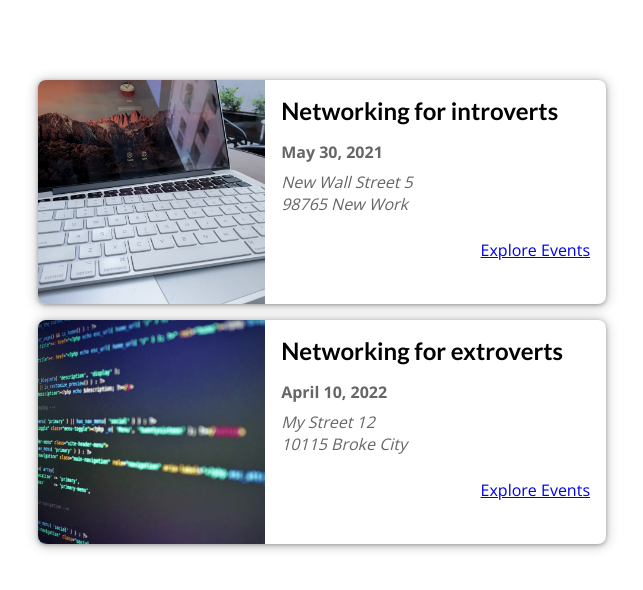
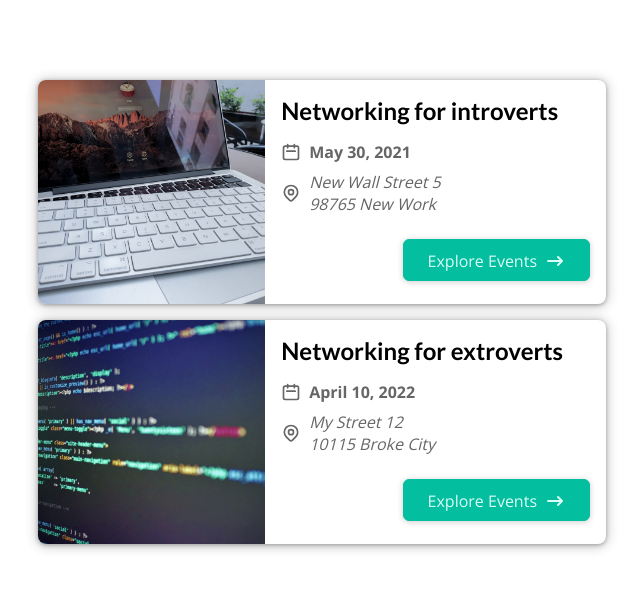
Before and after one commit to papiyinks/file-based-routing, a Next.js app: page / in a window 1280 px wide. Shown: the top 590 px of the page, without its empty margins (338-981 px from the left). Built offline with nearby package versions, Linux system fonts and the light colour scheme.

Commit message:
button and icons added

```diff
--- a/components/events/event-item.js
+++ b/components/events/event-item.js
@@ -1,6 +1,8 @@
-import Link from "next/link";
-
-import classes from './event-item.module.css'
+import Button from "../ui/button";
+import DateIcon from "../icons/date-icon";
+import AdressIcon from "../icons/address-icon";
+import ArrowRightIcon from "../icons/arrow-right-icon";
+import classes from "./event-item.module.css";
 
 const EventItem = (props) => {
   const { title, image, date, location, id } = props;
@@ -21,14 +23,21 @@
         <div className={classes.summary}>
           <h2>{title}</h2>
           <div className={classes.date}>
+            <DateIcon />
             <time>{humanReadableDate}</time>
           </div>
           <div className={classes.address}>
+            <AdressIcon />
             <address>{formattedAddress}</address>
           </div>
         </div>
         <div className={classes.actions}>
-          <Link href={exploreLink}>Explore Events</Link>
+          <Button link={exploreLink}>
+            <span>Explore Events</span>
+            <span className={classes.icon}>
+              <ArrowRightIcon />
+            </span>
+          </Button>
         </div>
       </div>
     </li>
--- /dev/null
+++ b/components/icons/address-icon.js
@@ -0,0 +1,25 @@
+function AddressIcon() {
+  return (
+    <svg
+      xmlns='http://www.w3.org/2000/svg'
+      fill='none'
+      viewBox='0 0 24 24'
+      stroke='currentColor'
+    >
+      <path
+        strokeLinecap='round'
+        strokeLinejoin='round'
+        strokeWidth={2}
+        d='M17.657 16.657L13.414 20.9a1.998 1.998 0 01-2.827 0l-4.244-4.243a8 8 0 1111.314 0z'
+      />
+      <path
+        strokeLinecap='round'
+        strokeLinejoin='round'
+        strokeWidth={2}
+        d='M15 11a3 3 0 11-6 0 3 3 0 016 0z'
+      />
+    </svg>
+  );
+}
+
+export default AddressIcon;
--- /dev/null
+++ b/components/icons/arrow-right-icon.js
@@ -0,0 +1,17 @@
+function ArrowRightIcon() {
+  return (
+    <svg
+      xmlns='http://www.w3.org/2000/svg'
+      viewBox='0 0 20 20'
+      fill='currentColor'
+    >
+      <path
+        fillRule='evenodd'
+        d='M12.293 5.293a1 1 0 011.414 0l4 4a1 1 0 010 1.414l-4 4a1 1 0 01-1.414-1.414L14.586 11H3a1 1 0 110-2h11.586l-2.293-2.293a1 1 0 010-1.414z'
+        clipRule='evenodd'
+      />
+    </svg>
+  );
+}
+
+export default ArrowRightIcon;
--- /dev/null
+++ b/components/icons/date-icon.js
@@ -0,0 +1,19 @@
+function DateIcon() {
+  return (
+    <svg
+      xmlns='http://www.w3.org/2000/svg'
+      fill='none'
+      viewBox='0 0 24 24'
+      stroke='currentColor'
+    >
+      <path
+        strokeLinecap='round'
+        strokeLinejoin='round'
+        strokeWidth={2}
+        d='M8 7V3m8 4V3m-9 8h10M5 21h14a2 2 0 002-2V7a2 2 0 00-2-2H5a2 2 0 00-2 2v12a2 2 0 002 2z'
+      />
+    </svg>
+  );
+}
+
+export default DateIcon;
--- /dev/null
+++ b/components/ui/button.js
@@ -0,0 +1,13 @@
+import Link from "next/link";
+
+import classes from "./button.module.css";
+
+const Button = (props) => {
+  return (
+    <Link href={props.link}>
+      <a className={classes.btn}>{props.children}</a>
+    </Link>
+  );
+};
+
+export default Button;
--- /dev/null
+++ b/components/ui/button.module.css
@@ -0,0 +1,18 @@
+.btn {
+    text-decoration: none;
+    cursor: pointer;
+    font: inherit;
+    background-color: #03be9f;
+    border: 1px solid #03be9f;
+    border-radius: 6px;
+    color: #dafff7;
+    padding: 0.5rem 1.5rem;
+    text-align: center;
+    box-shadow: 0 1px 6px rgba(0, 0, 0, 0.2);
+  }
+
+  .btn:hover,
+  .btn:active {
+    background-color: #02afa1;
+    border-color: #02afa1;
+  }
```
